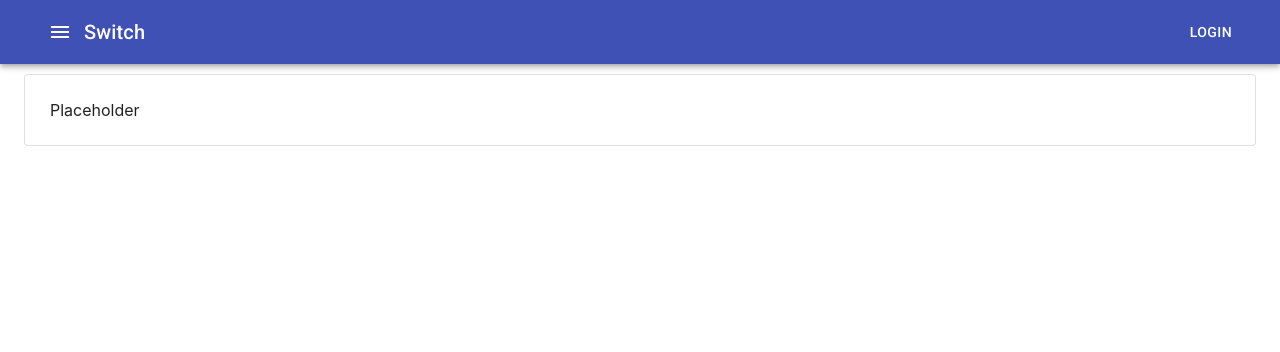
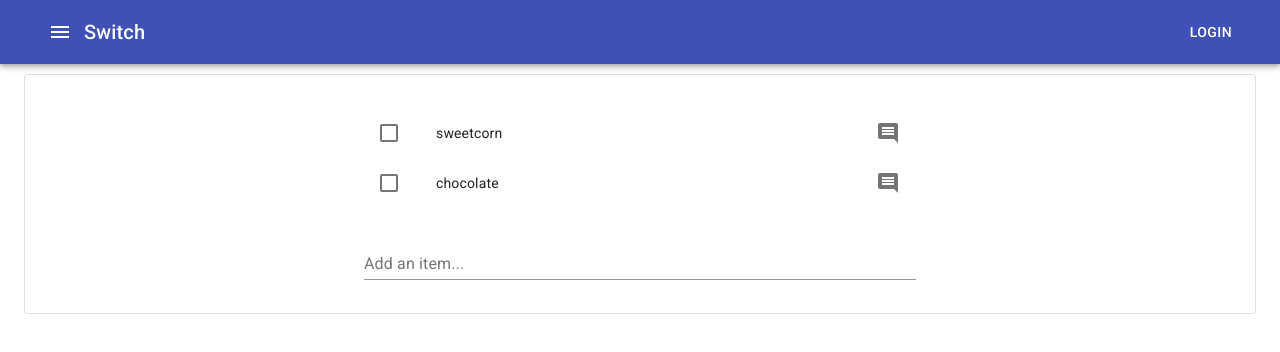
Before and after one commit to LauSam09/switch, a React (Create React App) app: page / in a window 1280 px wide. Shown: the top 352 px of the page. Built offline with nearby package versions, Linux system fonts and the light colour scheme; no server answers.

Commit message:
Added initial list UI

```diff
--- a/src/components/ItemList.js
+++ b/src/components/ItemList.js
@@ -1,7 +1,103 @@
 import React from 'react'
+import {
+  Checkbox,
+  Container,
+  IconButton,
+  List,
+  ListItem,
+  ListItemIcon,
+  ListItemText,
+  ListItemSecondaryAction,
+  TextField
+} from '@material-ui/core'
+import CommentIcon from '@material-ui/icons/Comment'
 
 const ItemList = () => {
-  return <div>Placeholder</div>
+  const [items, setItems] = React.useState([
+    { _id: 'sweetcorn' },
+    { _id: 'chocolate' }
+  ])
+  const [error, setError] = React.useState('')
+
+  const addItem = item => {
+    if (items.filter(i => i._id.toLowerCase() === item._id.toLowerCase()).length > 0) {
+      setError(`Item '${item._id}' already added.`)
+      return false
+    }
+    setItems([...items, item])
+    setError('')
+    return true
+  }
+
+  return (
+    <Container maxWidth="sm">
+      <Items items={items} />
+      <Input addItem={addItem} error={error} clearError={() => setError('')} />
+    </Container>
+  )
+}
+
+const Items = ({ items }) =>
+  <List>
+    {items.map(item => {
+      return <ListItem key={item._id} dense button>
+        <ListItemIcon>
+          <Checkbox
+            edge="start"
+            // checked={item.completed}
+            style={{
+              color: '#757575',
+              backgroundColor: 'inherit'
+            }}
+            tabIndex={-1}
+            disableRipple
+          />
+        </ListItemIcon>
+        <ListItemText primary={item._id} />
+        <ListItemSecondaryAction>
+          <IconButton
+            edge="end"
+            // style={{
+            //     backgroundColor: category.color,
+            //     color: category.fontColour
+            // }}
+            // onClick={() => setModalItem(index)}
+          >
+            <CommentIcon />
+          </IconButton>
+        </ListItemSecondaryAction>
+      </ListItem>
+    })}
+  </List>
+
+const Input = ({ addItem, error, clearError }) => {
+  const [value, setValue] = React.useState('')
+
+  const handleSubmit = (event) => {
+    event.preventDefault()
+    addItem({ _id: value }) && setValue('')
+  }
+
+  const handleChange = (event) => {
+    error && clearError()
+    setValue(event.target.value)
+  }
+
+  return <form onSubmit={handleSubmit}>
+    {
+      error && <span style={{ color: 'red' }}>{error}</span>
+    }
+    <TextField
+      error={Boolean(error)}
+      autoCapitalize="off"
+      autoFocus={false}
+      fullWidth
+      label="Add an item..."
+      value={value}
+      onChange={handleChange}
+      margin="normal"
+    />
+  </form>
 }
 
 export default ItemList
```
